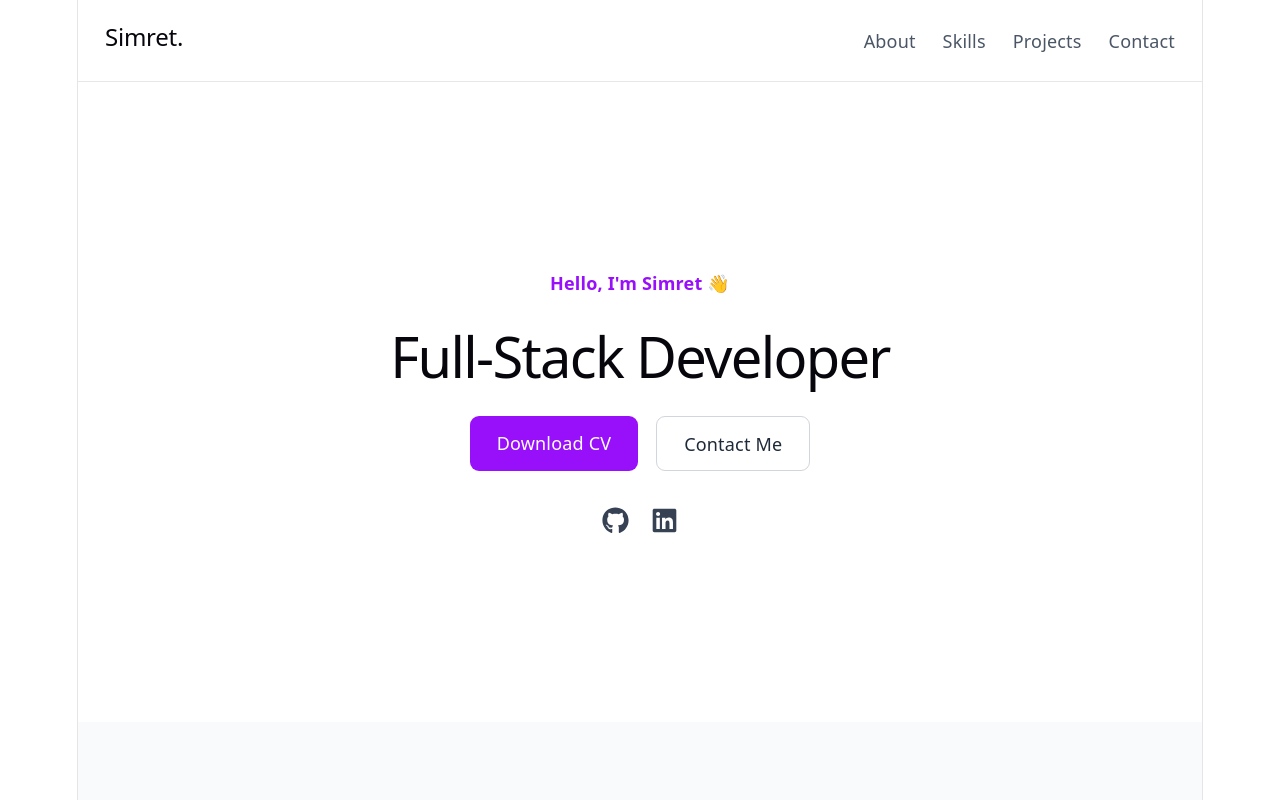
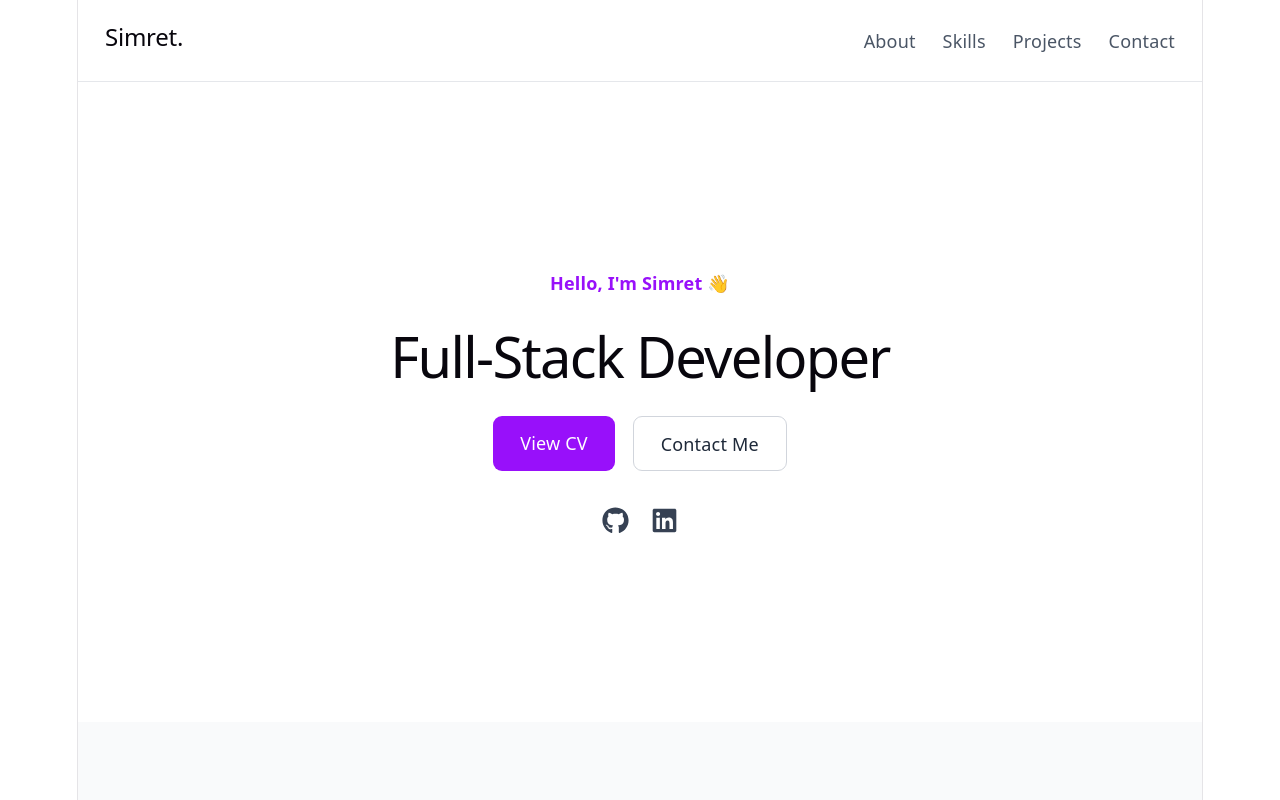
Before and after one commit to SimretN/simret-portfolio, a React (Vite) app: page / in a window 1280 px wide. Shown: the top 800 px of the page. Built offline with nearby package versions, Linux system fonts and the light colour scheme.

Commit message:
Update hero section with View CV button

```diff
--- a/src/components/Hero.jsx
+++ b/src/components/Hero.jsx
@@ -18,10 +18,11 @@ function Hero() {
         <div className="flex flex-wrap justify-center gap-4 mb-8">
           <a
             href="/Simret-Negash-CV.pdf"
-            download
+            target="_blank"
+            rel="noopener noreferrer"
             className="bg-purple-600 text-white px-6 py-3 rounded-lg font-medium hover:bg-purple-700 transition"
           >
-            Download CV
+            View CV
           </a>
 
           <a
```
